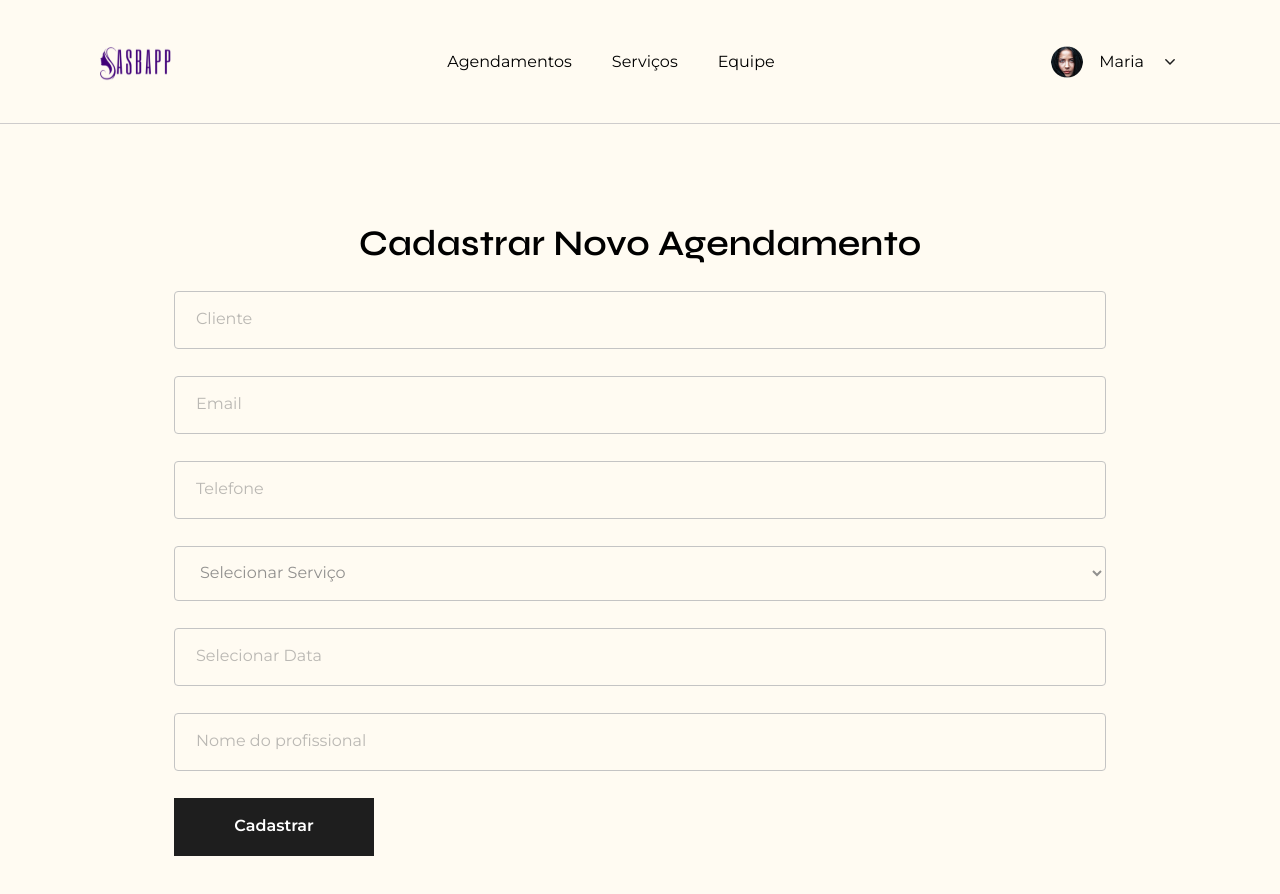
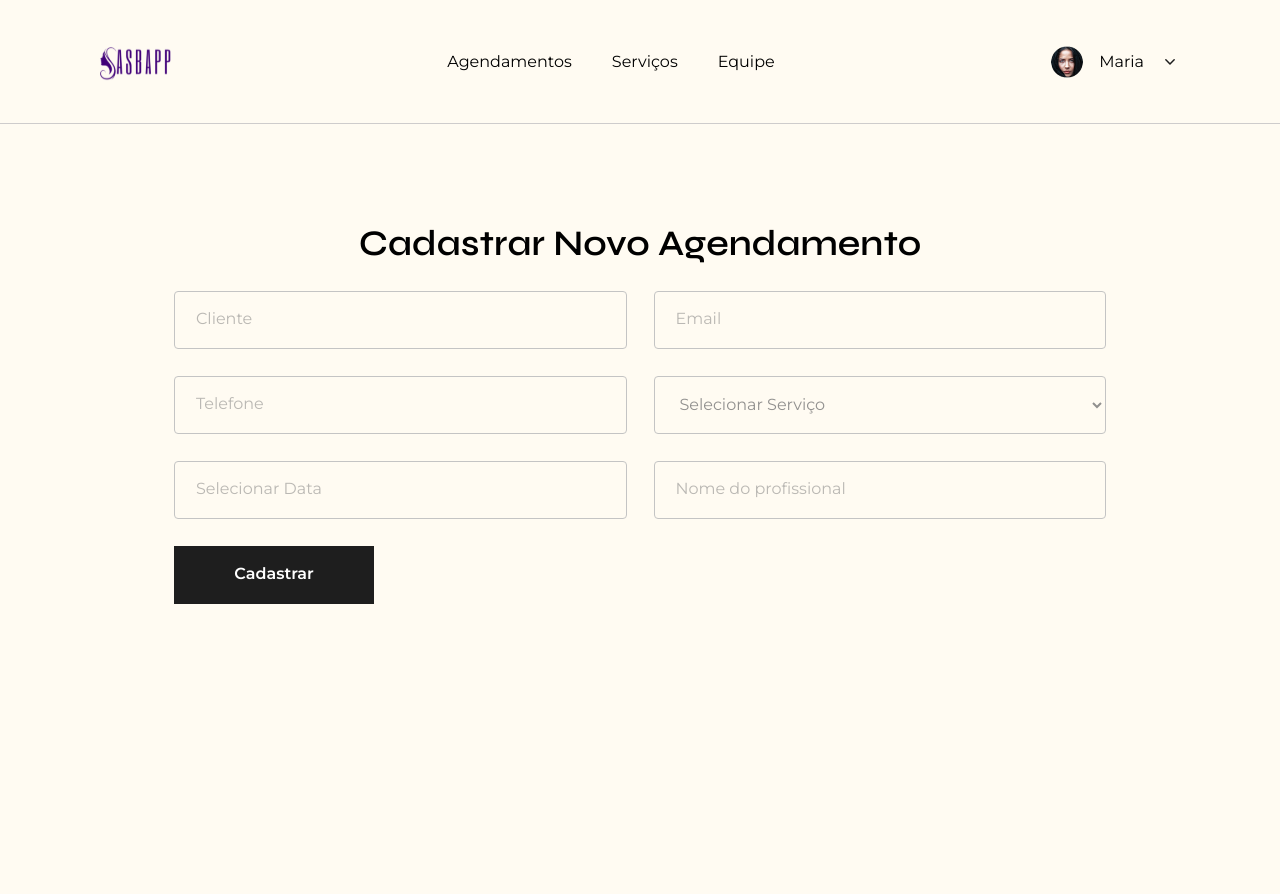
Before and after one commit to TIHeitorDS/SASBApp, a React (Vite) app in the folder frontend/: page /cadastrar-agendamento in a window 1280 px wide. Shown: the top 894 px of the page. Built offline with nearby package versions, Linux system fonts and the light colour scheme.

Commit message:
refactor: altera a logica da quantidade dinamica de colunas no formulario

```diff
--- a/frontend/package.json
+++ b/frontend/package.json
@@ -11,6 +11,7 @@
   },
   "dependencies": {
     "@tailwindcss/vite": "^4.1.10",
+    "clsx": "^2.1.1",
     "react": "^19.1.0",
     "react-dom": "^19.1.0",
     "react-router": "^7.6.2",
--- a/frontend/src/ui/cadaster.tsx
+++ b/frontend/src/ui/cadaster.tsx
@@ -1,4 +1,5 @@
 import SubmitButton from "../components/submit-button";
+import clsx from "clsx";
 
 export default function Layout({
   title,
@@ -15,7 +16,15 @@ export default function Layout({
         {title}
       </p>
 
-      <form action="" className={`grid lg:grid-cols-${tableColumns} w-full gap-[27px]`}>
+      <form
+        action=""
+        className={clsx(
+          "grid w-full gap-[27px]",
+          tableColumns === "2" && "lg:grid-cols-2",
+          tableColumns === "3" && "lg:grid-cols-3",
+          tableColumns === "4" && "lg:grid-cols-4",
+        )}
+      >
         {children}
       </form>
 
```
Also changed, not shown: 1 other file (tests, documents, lock files or other folders).
